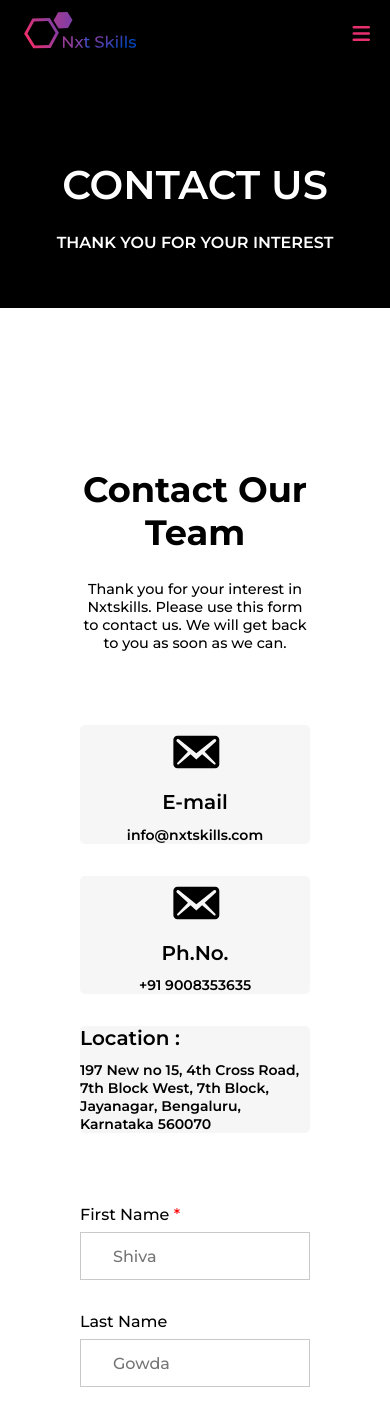
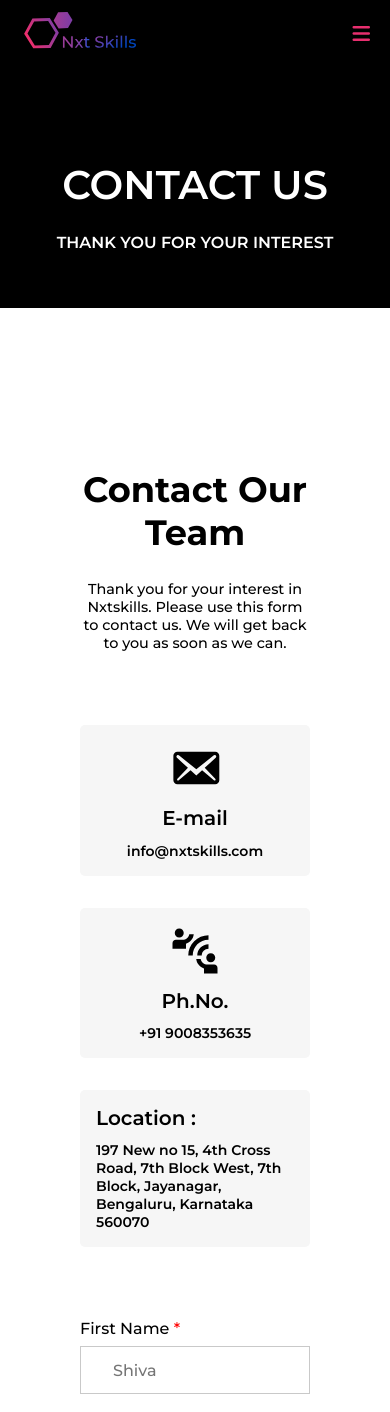
Before and after one commit to Mallikarjun-Mathapati/NXTSkills, a React (Create React App) app: page /Contact-us in a window 390 px wide. Shown: the top 1412 px of the page. Built offline with nearby package versions, Linux system fonts and the light colour scheme.

Commit message:
Links Update

```diff
--- a/src/HomeSections/ContactForm.js
+++ b/src/HomeSections/ContactForm.js
@@ -1,6 +1,7 @@
 import React from "react";
 import { Link } from "react-router-dom";
 import Email from "../Images/HomeSection/Contact-form/email.svg";
+import ContactIcon from "../Images/HomeSection/Contact-form/Contact.svg";
 
 const ContactForm = () => {
   return (
@@ -18,25 +19,28 @@ const ContactForm = () => {
               </div>
               <div className="contact-from-grid-details-contact">
                 <div className="contact-from-grid-details-contact-grid">
-                  <div className="contact-from-grid-details-contact-1 same-grid flex">
-                    <img src={Email} alt="icon" />
+                  <div className="contact-from-grid-details-contact-1 same-grid-contact-form flex">
+                    <img src={Email} alt="Email icon" />
                     <h5>E-mail</h5>
-                    <Link to="/">
+                    <Link to="mailto:info@nxtskills.com">
                       <p>info@nxtskills.com</p>
                     </Link>
                   </div>
-                  <div className="contact-from-grid-details-contact-2 same-grid flex">
-                    <img src={Email} alt="icon" />
+                  <div className="contact-from-grid-details-contact-2 same-grid-contact-form flex">
+                    <img src={ContactIcon} alt="Contact icon" />
                     <h5>Ph.No.</h5>
-                    <Link to="/">
+                    <Link to="tel:+919008353635">
                       <p>+91 9008353635</p>
                     </Link>
                   </div>
                 </div>
                 <div className="contact-from-grid-details-contact-grid-1">
-                  <div className="contact-from-grid-details-contact-3 same-grid flex">
+                  <div className="contact-from-grid-details-contact-3 same-grid-contact-form flex">
                     <h5>Location : </h5>
-                    <Link to="">
+                    <Link
+                      to="https://maps.app.goo.gl/jwBRGYkN2StRG1qk7"
+                      target="_blank"
+                    >
                       <p>
                         197 New no 15, 4th Cross Road, 7th Block West, 7th
                         Block, Jayanagar, Bengaluru, Karnataka 560070
--- a/src/HomeSections/HomeSection.css
+++ b/src/HomeSections/HomeSection.css
@@ -188,21 +188,21 @@
   padding: 1.6rem 0;
   width: 85%;
 }
-.same-grid {
+.same-grid-contact-form {
   border-radius: 0.3125rem;
   background: #f6f6f6;
   padding: 1rem 1rem;
   flex-direction: column;
   gap: 0.7rem;
 }
-.same-grid h5 {
+.same-grid-contact-form h5 {
   color: #000;
   font-size: 1.25rem;
   font-weight: 600;
 }
-.same-grid img {
+.same-grid-contact-form img {
 }
-.same-grid a p {
+.same-grid-contact-form a p {
   color: #000;
   font-weight: 600;
 }
@@ -324,8 +324,8 @@
   .contact-from-grid-details-contact-grid {
     grid-template-columns: repeat(1, 1fr);
   }
-  .same-grid {
-    padding: 0;
+  .same-grid-contact-form {
+    padding: 1rem;
   }
   .contact-from-grid-details-heading h2 {
     font-size: 2.2rem;
```
Also changed, not shown: src/Images/HomeSection/Contact-form/Contact.svg (added).
